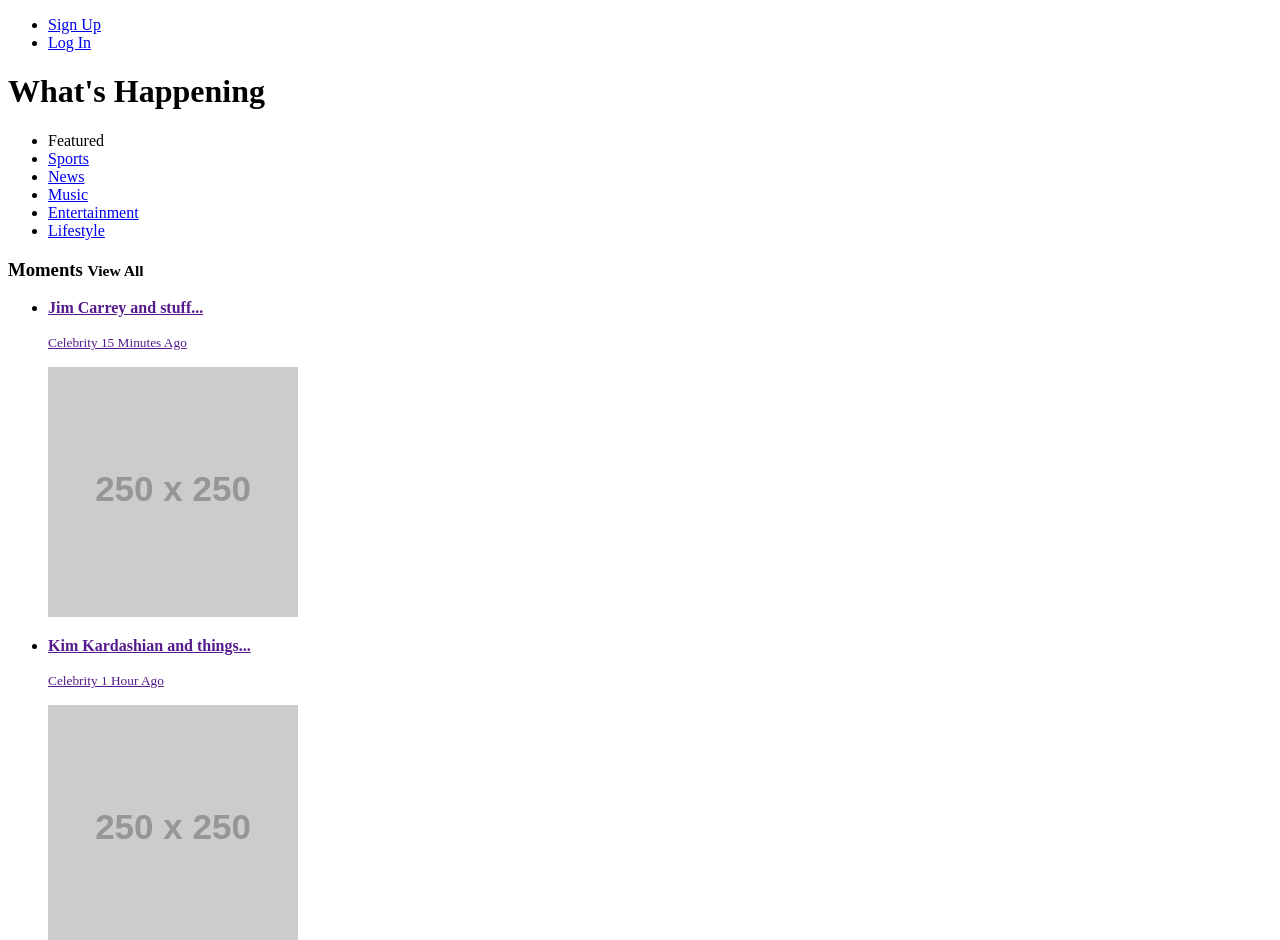
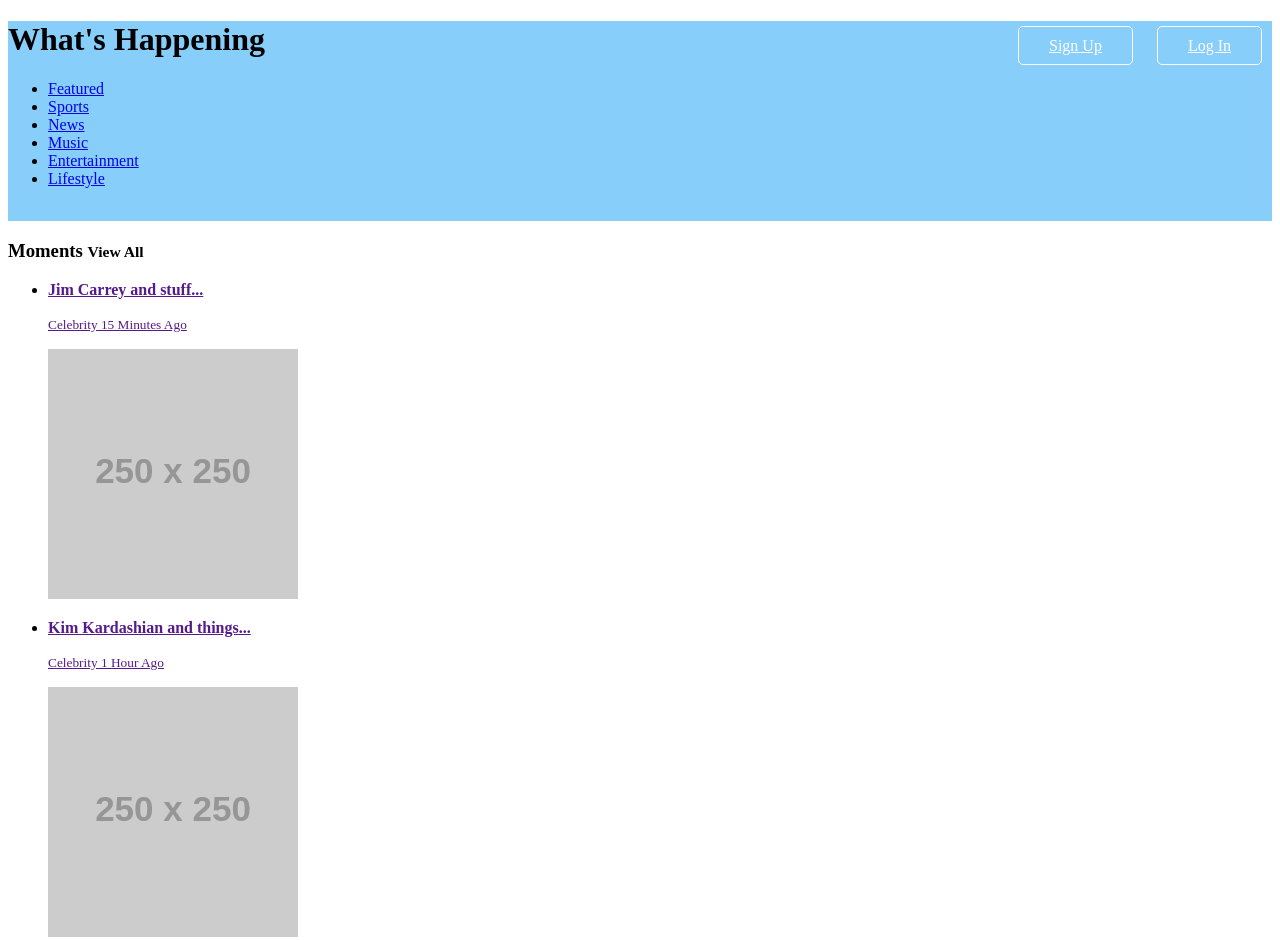
Before and after one commit to thosd/express_static, a website: page public/html/index.html in a window 1280 px wide. Shown: the top 940 px of the page. Drawn offline with Linux system fonts and the light colour scheme; files that its build step writes are made by us from their sources; placeholder pictures from the web are drawn by us.

Commit message:
added access button styles

```diff
--- a/index.js
+++ b/index.js
@@ -1,6 +1,7 @@
 var express = require ('express');
 var server = express ();
 
+server.use(express.static(__dirname + '/public'));
 
 server.get('/', function(request, response){
   response.sendFile('public/html/index.html', { root: __dirname });
--- /dev/null
+++ b/public/css/main.css
@@ -0,0 +1,33 @@
+#main-header{
+  background-color: #87CEFA;
+  width: 100%;
+  height: 200px;
+}
+
+.access {
+  float: right;
+}
+
+ul.access li {
+  display: inline;
+  list-style: none;
+  margin-left: 10px;
+  margin-right: 10px;
+}
+
+ul.access li a {
+  text-decoration style none;
+  color: white;
+}
+
+ul.access li a:hover{
+    background-color: white;
+    color: #87CEFA;
+  }
+
+.btn {
+  /*This is creating the button like stuff bvelow*/
+  padding: 10px 30px;
+  border: 1px solid white;
+  border-radius: 5px;
+}
--- a/public/html/index.html
+++ b/public/html/index.html
@@ -2,15 +2,16 @@
 <html>
   <head>
     <title>Twitter...It's what's happening...</title>
+    <link rel="stylesheet" href="css/main.css">
   </head>
   <body>
-    <header>
-      <ul>
+    <header id="main-header">
+      <ul class="access">
         <li>
-          <a href="/signup"> Sign Up</a>
+          <a class='btn' href="/signup">Sign Up</a>
         </li>
         <li>
-          <a href="/login"> Log In</a>
+          <a class='btn' href="/login">Log In</a>
         </li>
       </ul>
         <!-- End of signup/Login -->
@@ -18,7 +19,7 @@
       <!-- End of Header/Title -->
       <ul>
         <li>
-          <a href="/"></a>Featured
+          <a href="/">Featured</a>
         </li>
         <li>
           <a href="/">Sports</a>
```
Also changed, not shown: public/css/index.css (deleted).
